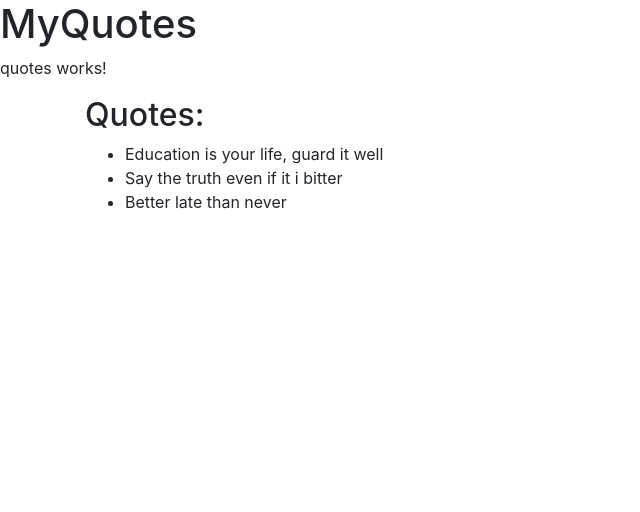
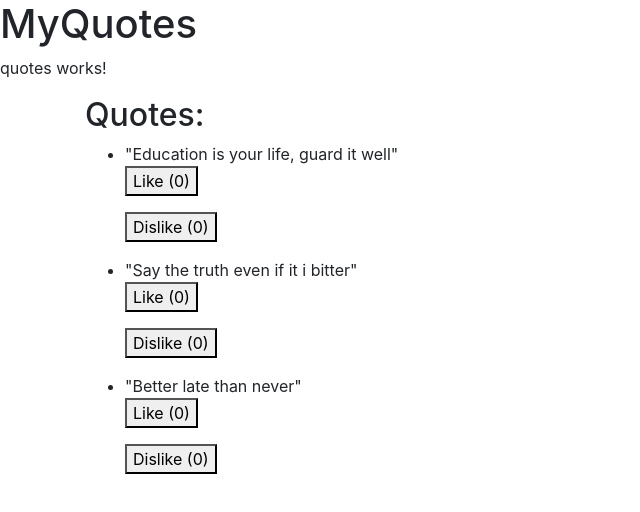
Before and after one commit to Abdihakim-Muhumed/MyQuotes, an Angular app: page / in a window 1280 px wide. Shown: the top 512 px of the page, without its empty margins (0-640 px from the left). Built offline with nearby package versions, Linux system fonts and the light colour scheme.

Commit message:
Add like and dislike buttons

```diff
--- a/src/app/quote.ts
+++ b/src/app/quote.ts
@@ -1,7 +1,7 @@
 export class Quote {
     public likes: number;
     public  dislikes: number;
-    constructor(public id:number, public userName:string, public quotation:string){
+    constructor(public id:number, public userName:string, public quotation:string, public author: string){
         this.likes = 0;
         this.dislikes = 0;
     }
--- a/src/app/quotes/quotes.component.html
+++ b/src/app/quotes/quotes.component.html
@@ -3,10 +3,16 @@
     <div class="row">
         <div class="col-md-6">
             <h2>Quotes:</h2>
-            <ul>
-                <li *ngFor = 'let quote of quotes'>
-                    {{quote.quotation}}
+            <ul  *ngFor = 'let quote of quotes; let i=index'>
+                <li>
+                    "{{quote.quotation}}"
                 </li>
+                <p>
+                    <button (click)='addLike(i)'>Like ({{quote.likes}})</button>
+                </p>
+                <p>
+                    <button (click)='addDislike(i)'>Dislike ({{quote.dislikes}})</button>
+                </p>
             </ul>
         </div>
     </div>
--- a/src/app/quotes/quotes.component.ts
+++ b/src/app/quotes/quotes.component.ts
@@ -9,10 +9,16 @@ import { Quote } from '../quote';
 export class QuotesComponent implements OnInit {
 
   quotes: Quote [] =[
-    new Quote(1,'Abdi@99','Education is your life, guard it well'),
-    new Quote(2,'Ali-254','Say the truth even if it i bitter'),
-    new Quote(3,'Fekir-11','Better late than  never')
+    new Quote(1,'Abdi@99','Education is your life, guard it well','Ali'),
+    new Quote(2,'Ali-254','Say the truth even if it i bitter','Prophet Muhammad'),
+    new Quote(3,'Fekir-11','Better late than  never','Englis Wiseman')
   ]
+  addLike(index){
+    this.quotes[index].likes=+1;
+  }
+  addDislike(index){
+    this.quotes[index].dislikes=+1;
+  }
   constructor() { }
 
   ngOnInit(): void {
```
